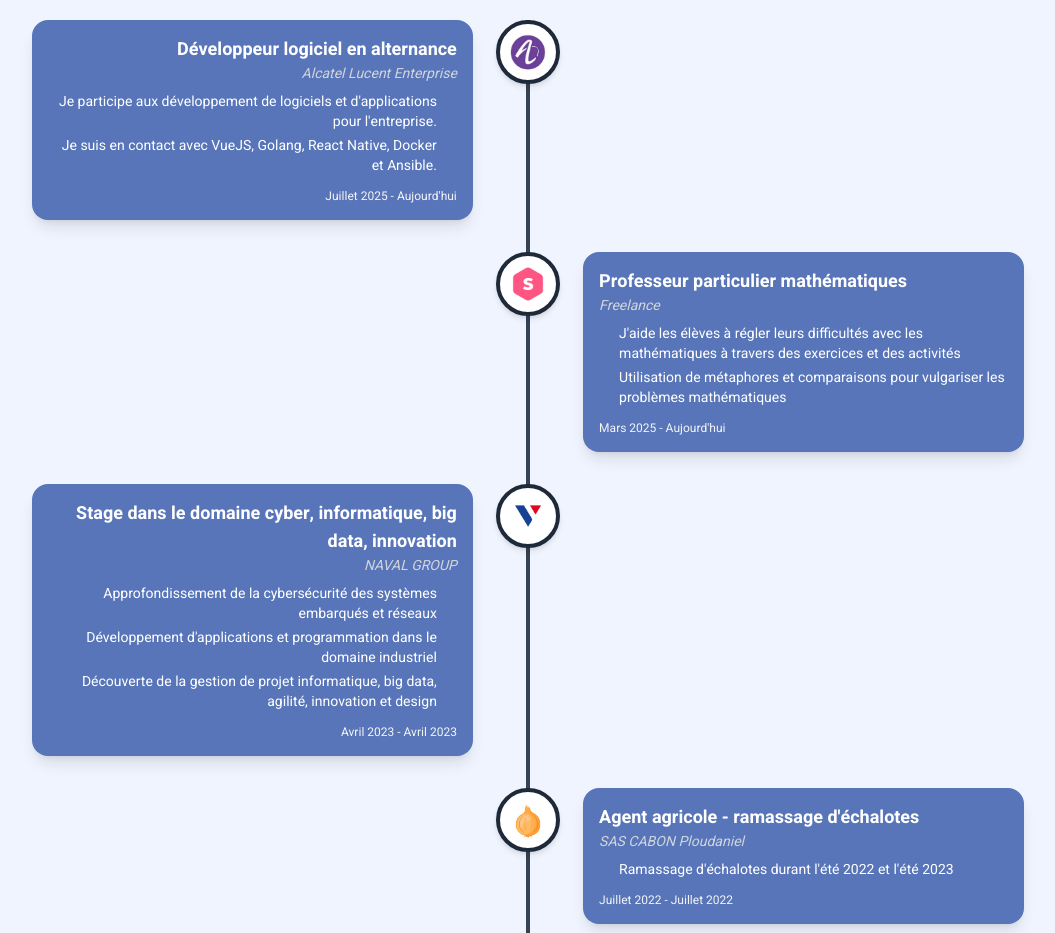
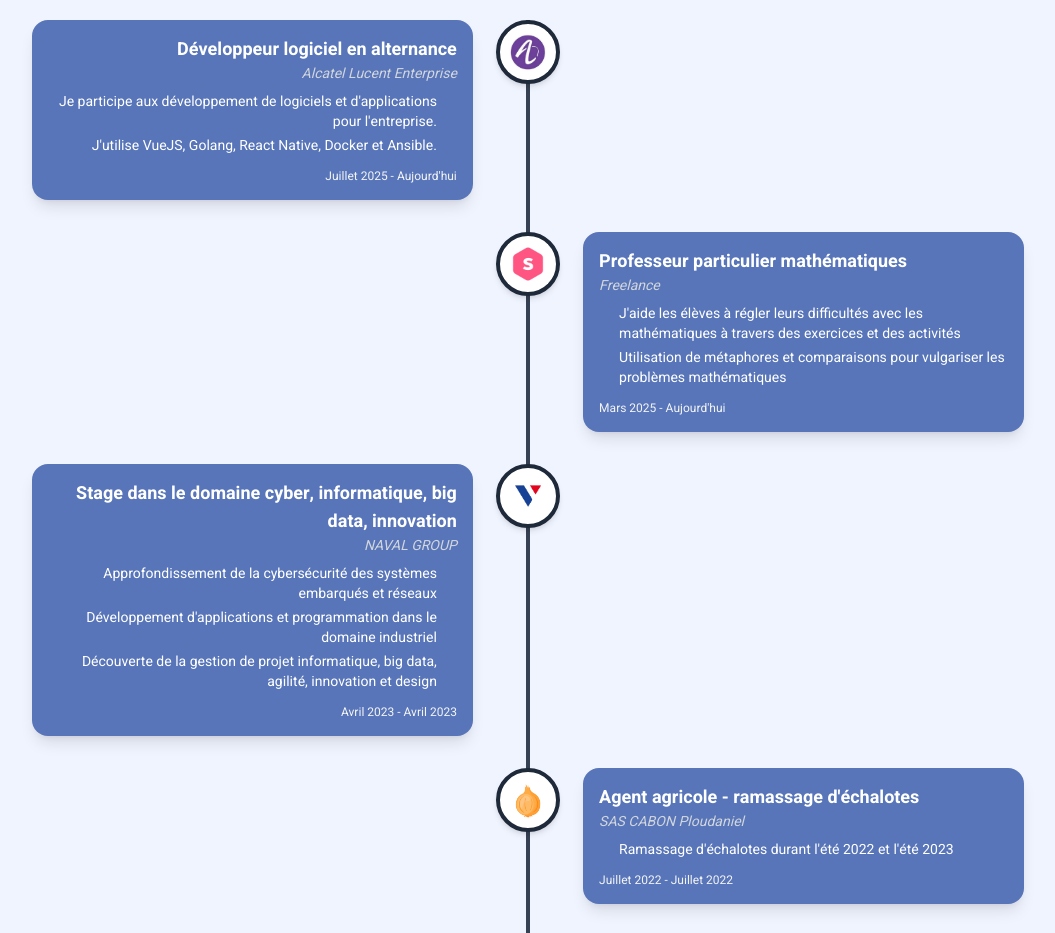
Before and after one commit to 0x-Saegor/ReactPortfolio, a React (Vite) app: page /about in a window 1280 px wide. Shown: the part 1080-2013 px from the top of the page, without its empty margins (112-1167 px from the left). Built offline with nearby package versions, Linux system fonts and the light colour scheme.

Commit message:
Small changes

```diff
--- a/src/sections/About/TimelineJob/index.jsx
+++ b/src/sections/About/TimelineJob/index.jsx
@@ -18,7 +18,7 @@ const experiences = [
     side: "left",
     points: [
       "Je participe aux développement de logiciels et d'applications pour l'entreprise.",
-      "Je suis en contact avec VueJS, Golang, React Native, Docker et Ansible.",
+      "J'utilise VueJS, Golang, React Native, Docker et Ansible.",
     ],
   },
   {
```
